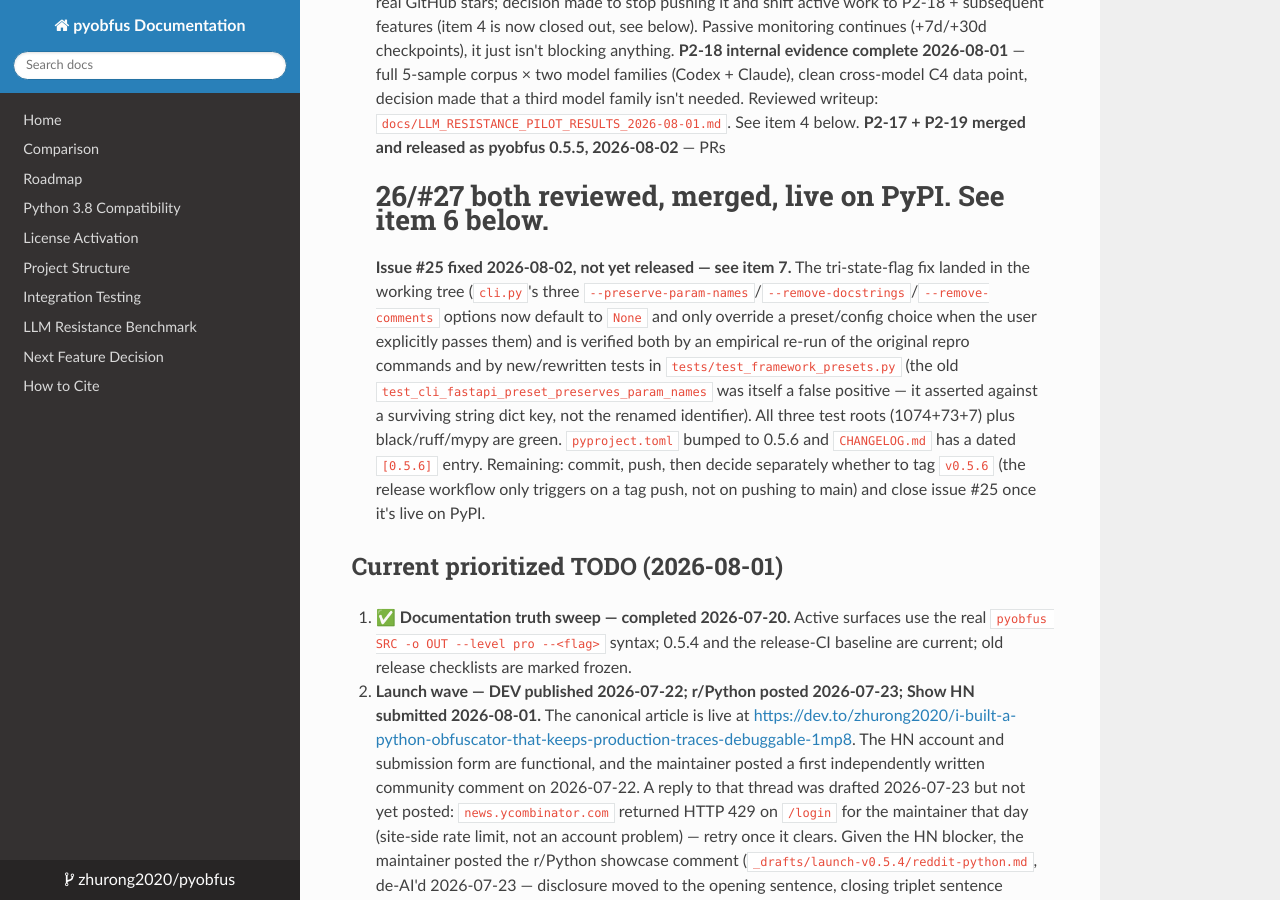
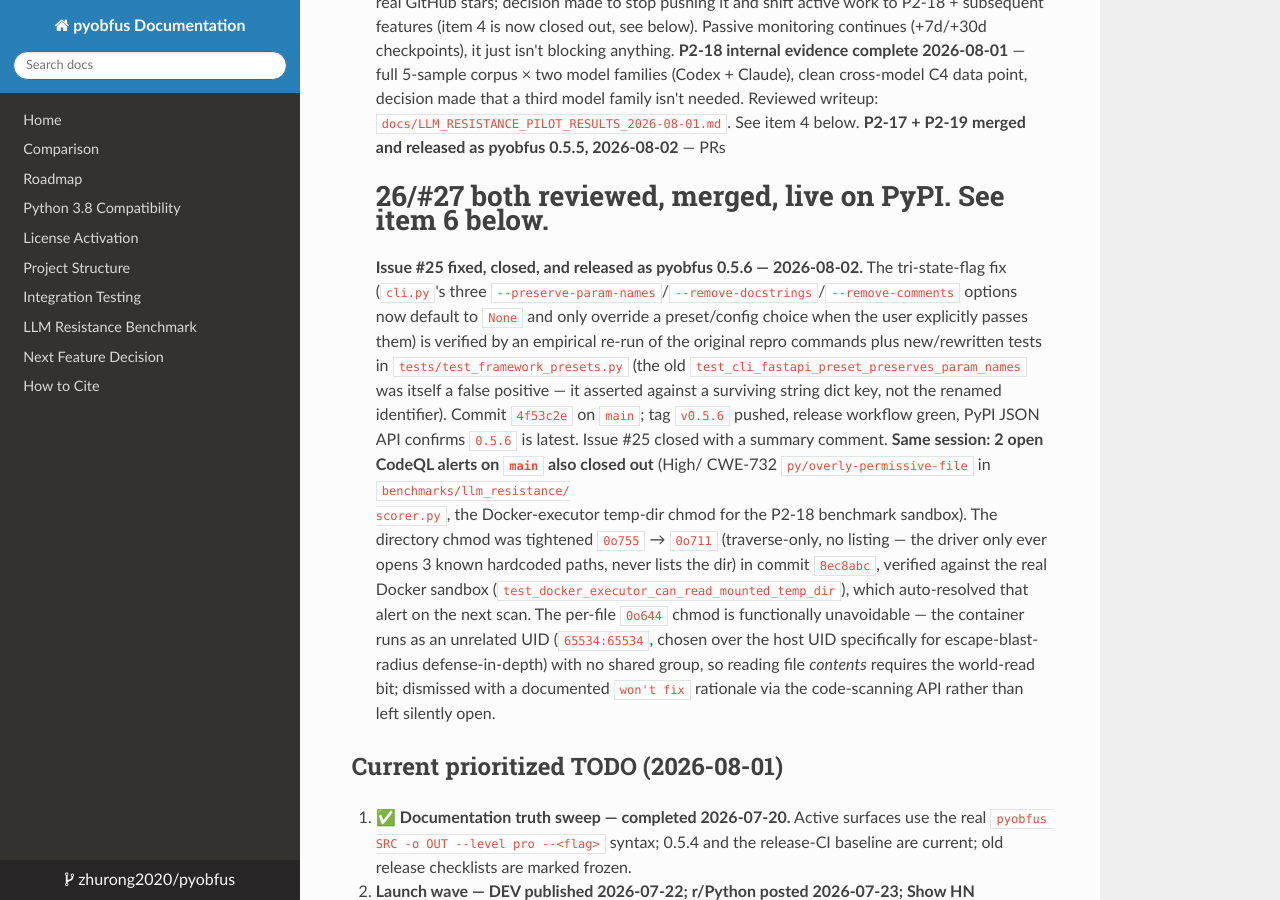
Before and after one commit to zhurong2020/pyobfus, an MkDocs documentation site: the page built from docs/POST_V0.4_TODO.md, in a window 1280 px wide and 900 px high, scrolled down 531 px. Built offline with MkDocs 1.6.1, drawn with Linux system fonts in a browser that asks for light colours; nearby versions of some CDN libraries; some of the changed text lies outside the part shown.

Commit message:
docs: sync cold-start state to 0.5.6 released, issue #25 and CodeQL closed
Reflects the outcome of this session: 0.5.6 tagged and live on PyPI,
issue #25 closed with a summary comment, and the 2 open CodeQL
py/overly-permissive-file alerts resolved (one auto-fixed by the
sandbox permission tightening, one dismissed with a documented
rationale via the code-scanning API).

```diff
--- a/docs/POST_V0.4_TODO.md
+++ b/docs/POST_V0.4_TODO.md
@@ -25,21 +25,32 @@
 > `docs/LLM_RESISTANCE_PILOT_RESULTS_2026-08-01.md`. See item 4 below.
 > **P2-17 + P2-19 merged and released as pyobfus 0.5.5, 2026-08-02** — PRs
 > #26/#27 both reviewed, merged, live on PyPI. See item 6 below.
-> **Issue #25 fixed 2026-08-02, not yet released — see item 7.** The
-> tri-state-flag fix landed in the working tree (`cli.py`'s three
+> **Issue #25 fixed, closed, and released as pyobfus 0.5.6 — 2026-08-02.**
+> The tri-state-flag fix (`cli.py`'s three
 > `--preserve-param-names`/`--remove-docstrings`/`--remove-comments`
 > options now default to `None` and only override a preset/config choice
-> when the user explicitly passes them) and is verified both by an
-> empirical re-run of the original repro commands and by new/rewritten
-> tests in `tests/test_framework_presets.py` (the old
+> when the user explicitly passes them) is verified by an empirical re-run
+> of the original repro commands plus new/rewritten tests in
+> `tests/test_framework_presets.py` (the old
 > `test_cli_fastapi_preset_preserves_param_names` was itself a false
 > positive — it asserted against a surviving string dict key, not the
-> renamed identifier). All three test roots (1074+73+7) plus
-> black/ruff/mypy are green. `pyproject.toml` bumped to 0.5.6 and
-> `CHANGELOG.md` has a dated `[0.5.6]` entry. Remaining: commit, push,
-> then decide separately whether to tag `v0.5.6` (the release workflow
-> only triggers on a tag push, not on pushing to main) and close issue #25
-> once it's live on PyPI.
+> renamed identifier). Commit `4f53c2e` on `main`; tag `v0.5.6` pushed,
+> release workflow green, PyPI JSON API confirms `0.5.6` is latest.
+> Issue #25 closed with a summary comment.
+> **Same session: 2 open CodeQL alerts on `main` also closed out** (High/
+> CWE-732 `py/overly-permissive-file` in `benchmarks/llm_resistance/
+> scorer.py`, the Docker-executor temp-dir chmod for the P2-18 benchmark
+> sandbox). The directory chmod was tightened `0o755` → `0o711`
+> (traverse-only, no listing — the driver only ever opens 3 known
+> hardcoded paths, never lists the dir) in commit `8ec8abc`, verified
+> against the real Docker sandbox
+> (`test_docker_executor_can_read_mounted_temp_dir`), which auto-resolved
+> that alert on the next scan. The per-file `0o644` chmod is functionally
+> unavoidable — the container runs as an unrelated UID (`65534:65534`,
+> chosen over the host UID specifically for escape-blast-radius
+> defense-in-depth) with no shared group, so reading file *contents*
+> requires the world-read bit; dismissed with a documented `won't fix`
+> rationale via the code-scanning API rather than left silently open.
 
 ## Current prioritized TODO (2026-08-01)
 
@@ -328,11 +339,11 @@
    A Tools / Resources / Prompts separation is recorded in
    [`MCP_PRIMITIVES_DESIGN.md`](MCP_PRIMITIVES_DESIGN.md) as a post-launch
    research candidate, not committed scope — unrelated to this decision.
-7. **✅ FIXED 2026-08-02, not yet released — issue #25 fix, and it turned out
-   bigger than originally filed.** The fix, verification, and new tests
-   described below are all done and passing locally (uncommitted); what's
-   left is committing, bumping to 0.5.6, tagging, and the OIDC release —
-   tracked as a fresh item once this session's work is committed.
+7. **✅ FIXED, RELEASED as pyobfus 0.5.6, issue closed — 2026-08-02.** It
+   turned out bigger than originally filed (see below). Commit `4f53c2e`,
+   tag `v0.5.6` pushed, OIDC release green, confirmed latest on PyPI's JSON
+   API. Also swept 2 open CodeQL alerts in the same session — see the
+   handoff note at the top of this file for the security fix.
 
    **Root cause found and empirically confirmed** (not just a hunch — both
    repros below were actually run against current `main`):
```
Also changed, not shown: CLAUDE.md (+10 -7 lines).
